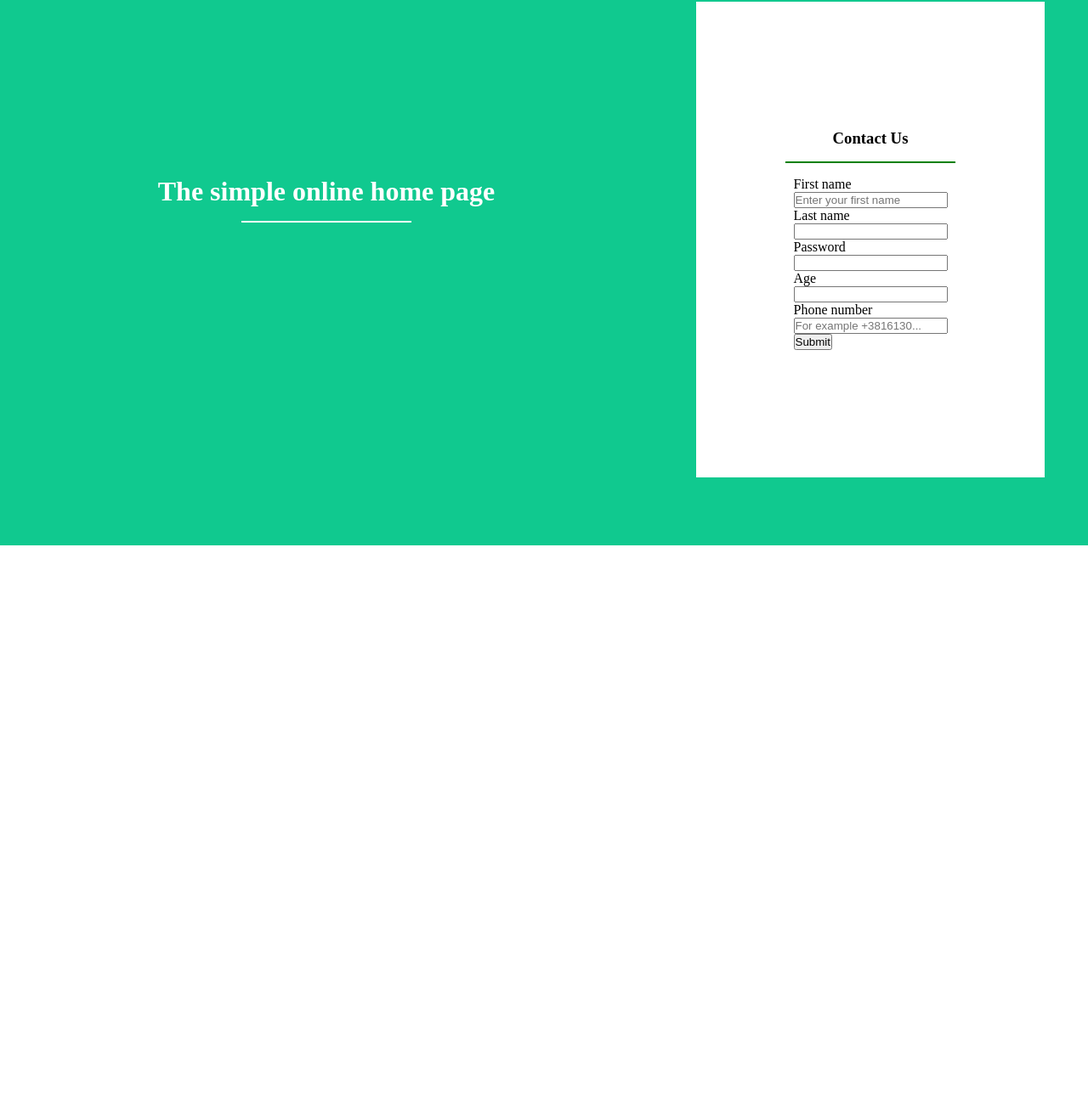
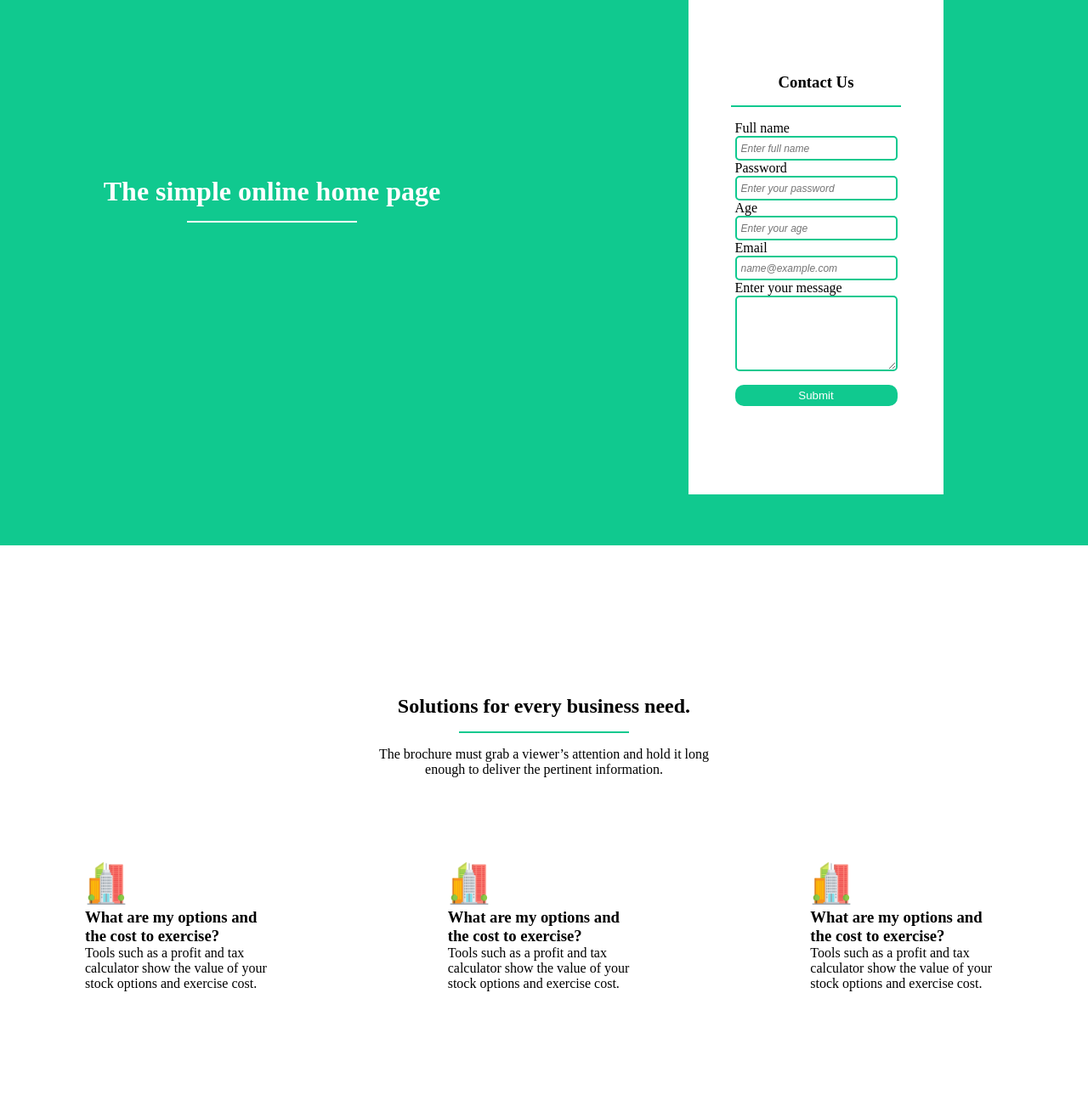
Before and after one commit to mmuminovic/it-camp-projects, a plain HTML site: page project2/index.html in a window 1280 px wide. Shown: the part 158-1460 px from the top of the page at 85% size. Before the commit the page ends 800 px from the top, so only its background shows below. Drawn offline with Linux system fonts and the light colour scheme.

Commit message:
header form and offer section

```diff
--- a/project2/index.html
+++ b/project2/index.html
@@ -33,26 +33,76 @@
           <div class="horizontal-line--green"></div>
 
           <form>
-            <label for="firstname">First name</label>
+            <label for="fullName">Full name</label>
+            <input type="text" id="lastname" placeholder="Enter full name" />
+            <label for="password">Password</label>
             <input
-              type="text"
-              id="firstname"
-              placeholder="Enter your first name"
+              type="password"
+              id="password"
+              placeholder="Enter your password"
             />
-            <label for="lastname">Last name</label>
-            <input type="text" id="lastname" />
-            <label for="password">Password</label>
-            <input type="password" id="password" />
             <label for="age">Age</label>
-            <input type="number" id="age" />
-            <label for="phonenumber">Phone number</label>
-            <input type="text" id="phonenumber" placeholder="For example +3816130..." />
-            <button type="submit">Submit</button>
+            <input type="number" id="age" placeholder="Enter your age" />
+            <label for="email">Email</label>
+            <input type="email" id="email" placeholder="name@example.com" />
+            <label for="message">Enter your message</label>
+            <textarea name="" id="message" maxlength="100" rows="5"></textarea>
+            <button type="submit" id="submit-button">Submit</button>
           </form>
         </div>
       </div>
     </header>
-    <main></main>
+    <main>
+      <section class="solutions">
+        <h2 class="solution__title">Solutions for every business need.</h2>
+        <div class="horizontal-line--green"></div>
+        <p>The brochure must grab a viewer’s attention and hold it long</p>
+        <p>enough to deliver the pertinent information.</p>
+        <div class="solution__cards">
+          <div class="soluton__card">
+            <img src="slike/skyscraper.png" alt="img" class="solution__image" />
+            <h3>What are my options and the cost to exercise?</h3>
+            <p>
+              Tools such as a profit and tax calculator show the value of your
+              stock options and exercise cost.
+            </p>
+          </div>
+          <div class="soluton__card">
+            <img src="slike/skyscraper.png" alt="img" class="solution__image" />
+            <h3>What are my options and the cost to exercise?</h3>
+            <p>
+              Tools such as a profit and tax calculator show the value of your
+              stock options and exercise cost.
+            </p>
+          </div>
+          <div class="soluton__card">
+            <img src="slike/skyscraper.png" alt="img" class="solution__image" />
+            <h3>What are my options and the cost to exercise?</h3>
+            <p>
+              Tools such as a profit and tax calculator show the value of your
+              stock options and exercise cost.
+            </p>
+          </div>
+        </div>
+      </section>
+
+      <section class="offer">
+        <div class="offer__container">
+          <div class="offer-image__container">
+            <img
+              src="https://media.salon.com/2022/07/books-0728221.jpg"
+              alt="offer image"
+              class="offer-image"
+            />
+            <div class="offer-image__description">
+              <h2>99%</h2>
+              <p>customer satisfaction</p>
+            </div>
+          </div>
+          <div class="offer__details"></div>
+        </div>
+      </section>
+    </main>
     <footer></footer>
   </body>
 </html>
--- a/project2/style.css
+++ b/project2/style.css
@@ -52,9 +52,8 @@
   margin: 16px 0;
 }
 
-
 .header__title {
-  flex: 3;
+  flex: 1;
   display: flex;
   justify-content: center;
   align-items: center;
@@ -62,7 +61,7 @@
 }
 
 .header__form {
-  flex: 2;
+  flex: 1;
   display: flex;
   justify-content: center;
   align-items: center;
@@ -70,22 +69,134 @@
 
 .form__card {
   background-color: white;
-    width: 80%;
   height: 70%;
   margin-top: 80px;
   display: flex;
   flex-direction: column;
   align-items: center;
   justify-content: center;
+  padding: 20px 50px;
 }
 
 .horizontal-line--green {
   width: 200px;
   height: 2px;
-    background-color: green;
+  background-color: #10c98f;
   margin: 16px 0;
 }
 
-  form label, input {
+form label,
+input,
+textarea {
   display: block;
 }
+
+input {
+  border: 2px solid #10c98f;
+  padding: 5px;
+  border-radius: 5px;
+}
+
+input::placeholder {
+  font-style: italic;
+  font-size: 12px;
+}
+
+form {
+  display: flex;
+  flex-direction: column;
+  align-items: stretch;
+}
+
+textarea {
+  border: 2px solid #10c98f;
+  padding: 5px;
+  border-radius: 5px;
+}
+
+#submit-button {
+  background-color: #10c98f;
+  color: white;
+  border-radius: 10px;
+  margin-top: 16px;
+  border-style: none;
+  padding: 5px 10px;
+}
+
+#submit-button:active {
+  border-style: none;
+}
+
+.solutions {
+  height: 100vh;
+  display: flex;
+  flex-direction: column;
+  align-items: center;
+  justify-content: center;
+}
+
+.solution__title {
+  text-align: center;
+}
+
+.solution__cards {
+  width: 100%;
+  display: flex;
+  justify-content: space-between;
+}
+
+.soluton__card {
+  padding: 100px;
+}
+
+.solution__image {
+  width: 50px;
+}
+
+.offer {
+  height: 100vh;
+  background-color: #e4f1ed;
+  display: flex;
+  flex-direction: column;
+  justify-content: center;
+}
+
+.offer__container {
+  display: flex;
+}
+
+.offer-image {
+  width: calc(100% - 100px);
+  padding-bottom: 100px;
+  display: block;
+  z-index: 10;
+}
+
+.offer-image__container {
+  flex: 1;
+  display: flex;
+  flex-direction: column;
+  justify-content: center;
+  position: relative;
+  padding: 50px;
+}
+
+.offer__details {
+  background-color: red;
+  flex: 1;
+}
+
+.offer-image__description {
+  background-color: #10c98f;
+  width: 200px;
+  height: 200px;
+  display: flex;
+  flex-direction: column;
+  justify-content: center;
+  align-items: center;
+  position: absolute;
+  bottom: 50px;
+  right: 50px;
+  z-index: 15;
+  color: white;
+}
```
Lines whose indentation alone changed are shown as unchanged.
